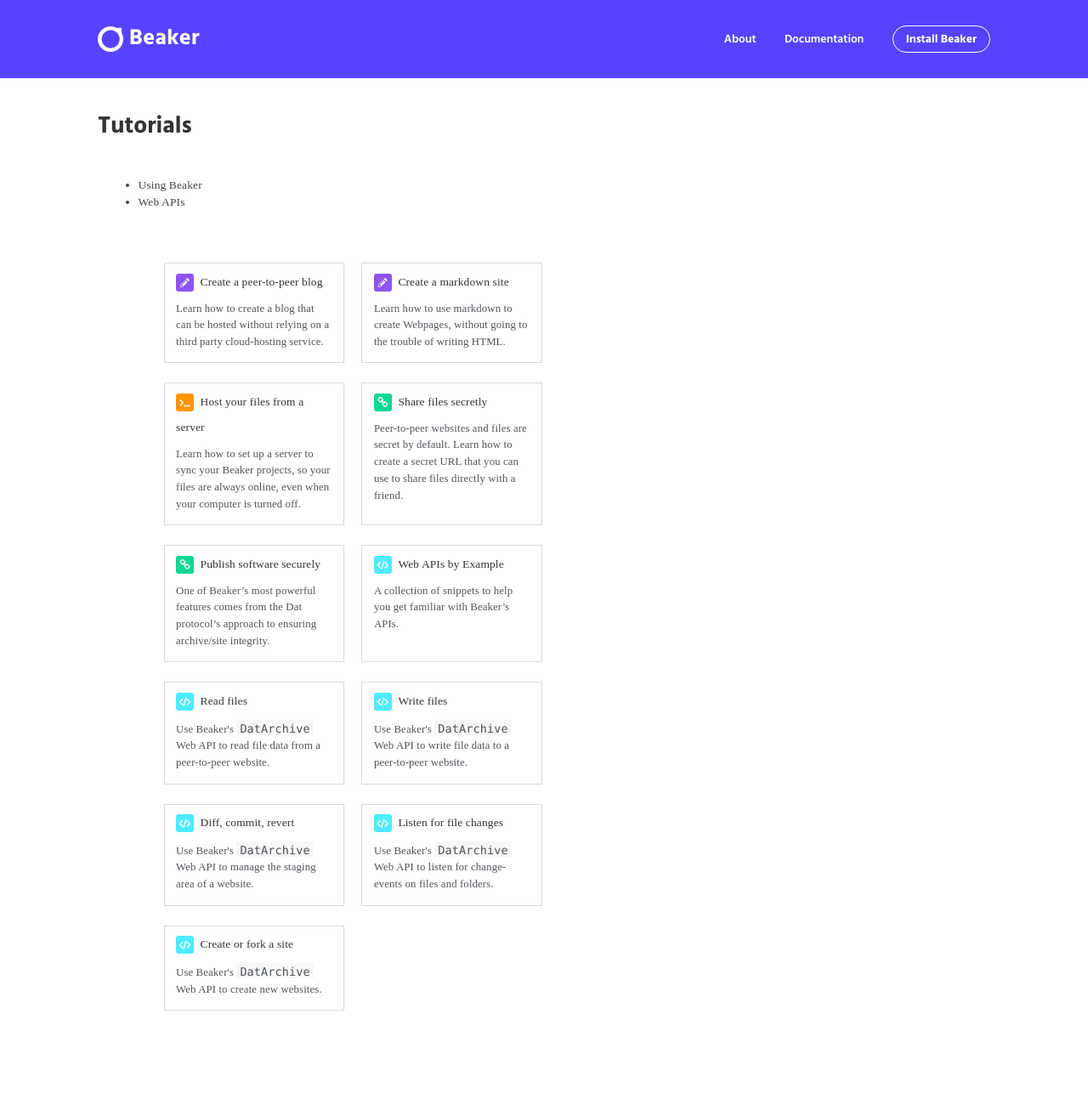
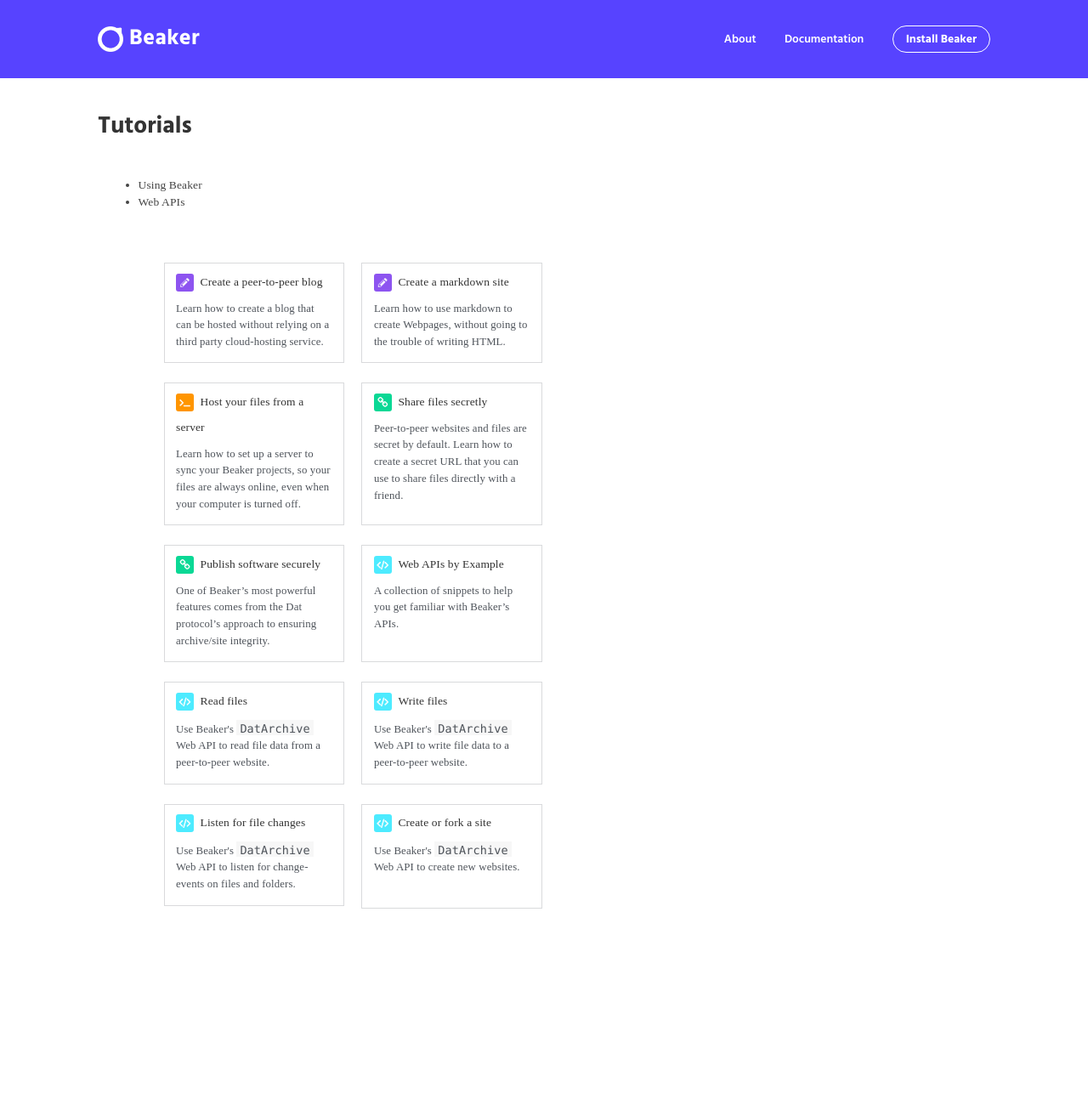
Before and after one commit to beakerbrowser/beakerbrowser.com, a Jekyll site: the page built from _docs/tutorials/index.md, in a window 1280 px wide. Shown: the whole page at 85% size. Built offline with Jekyll 4.4.1, drawn with Linux system fonts in a browser that asks for light colours; some web fonts are replaced; after the commit the page ends 1193 px from its top, so only the background shows below that.

Commit message:
Remove link to non-existent tutorial

```diff
--- a/_docs/tutorials/index.md
+++ b/_docs/tutorials/index.md
@@ -97,17 +97,6 @@
       </a>
     </li>
     <li class="tutorial">
-      <a href="/docs/tutorials/diff-commit-revert.html">
-        <div class="heading">
-          <i class="teal fa fa-code"></i>
-          <span>Diff, commit, revert</span>
-        </div>
-        <p>
-          Use Beaker's <code>DatArchive</code> Web API to manage the staging area of a website.
-        </p>
-      </a>
-    </li>
-    <li class="tutorial">
       <a href="/docs/tutorials/listen-for-file-changes.html">
         <div class="heading">
           <i class="teal fa fa-code"></i>
```
